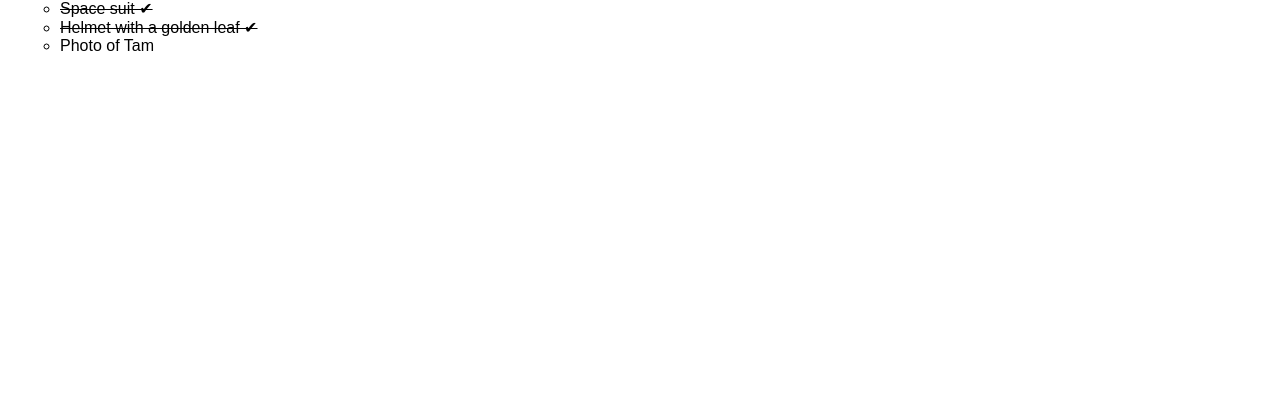
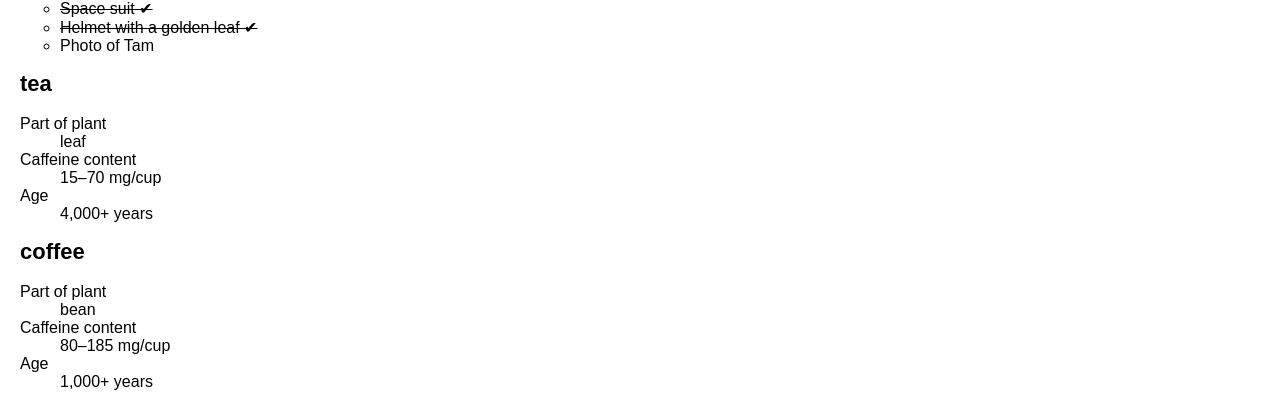
Before and after one commit to FrancisOwusu/learn_react, a React (Create React App) app: page / in a window 1280 px wide. Shown: the part 1368-1776 px from the top of the page. Before the commit the page ends 1443 px from the top, so only its background shows below. Built offline with nearby package versions, Linux system fonts and the light colour scheme.

Commit message:
add tenary condition to DrinkList

```diff
--- a/src/App.js
+++ b/src/App.js
@@ -24,6 +24,31 @@ function useTime() {
   }, []);
   return time;
 }
+
+function Drink({ name }) {
+  return (
+    <section>
+      <h1>{name}</h1>
+      <dl>
+        <dt>Part of plant</dt>
+        <dd>{name === 'tea' ? 'leaf' : 'bean'}</dd>
+        <dt>Caffeine content</dt>
+        <dd>{name === 'tea' ? '15–70 mg/cup' : '80–185 mg/cup'}</dd>
+        <dt>Age</dt>
+        <dd>{name === 'tea' ? '4,000+ years' : '1,000+ years'}</dd>
+      </dl>
+    </section>
+  );
+}
+
+ function DrinkList() {
+  return (
+    <div>
+      <Drink name="tea" />
+      <Drink name="coffee" />
+    </div>
+  );
+}
 export default function MyApp() {
  return (
     <div>
@@ -45,6 +70,7 @@ export default function MyApp() {
       <TodoList />
       {/* Color management */}
      <PackingList />
+     <DrinkList />
     </div>
   );
 }
```
